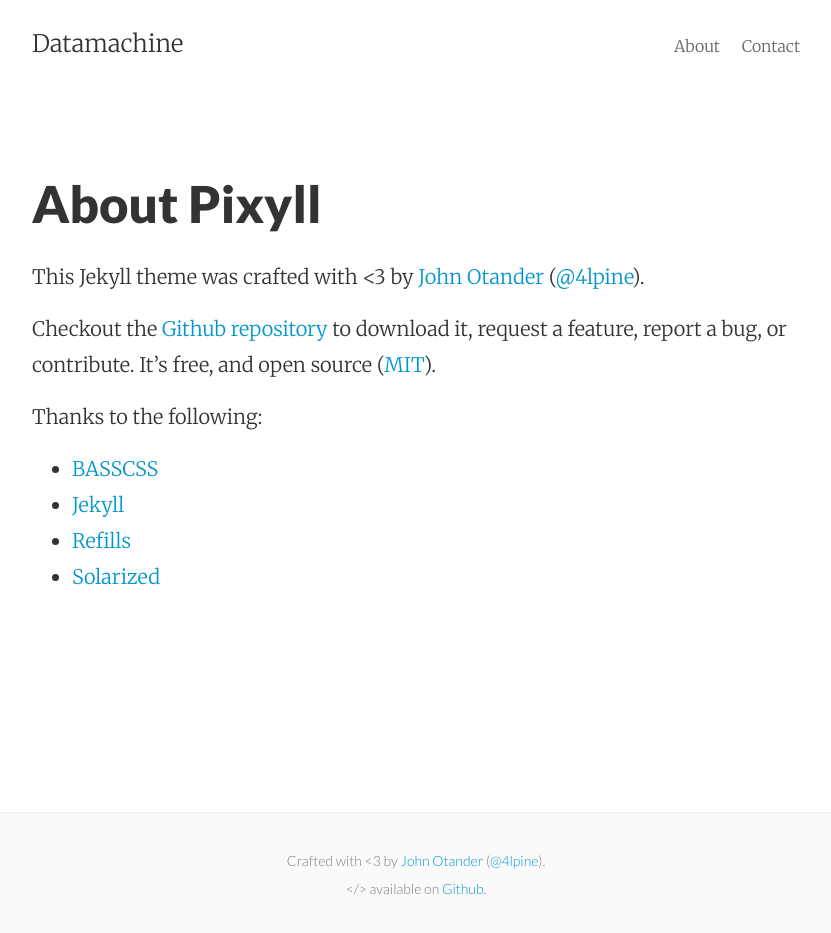
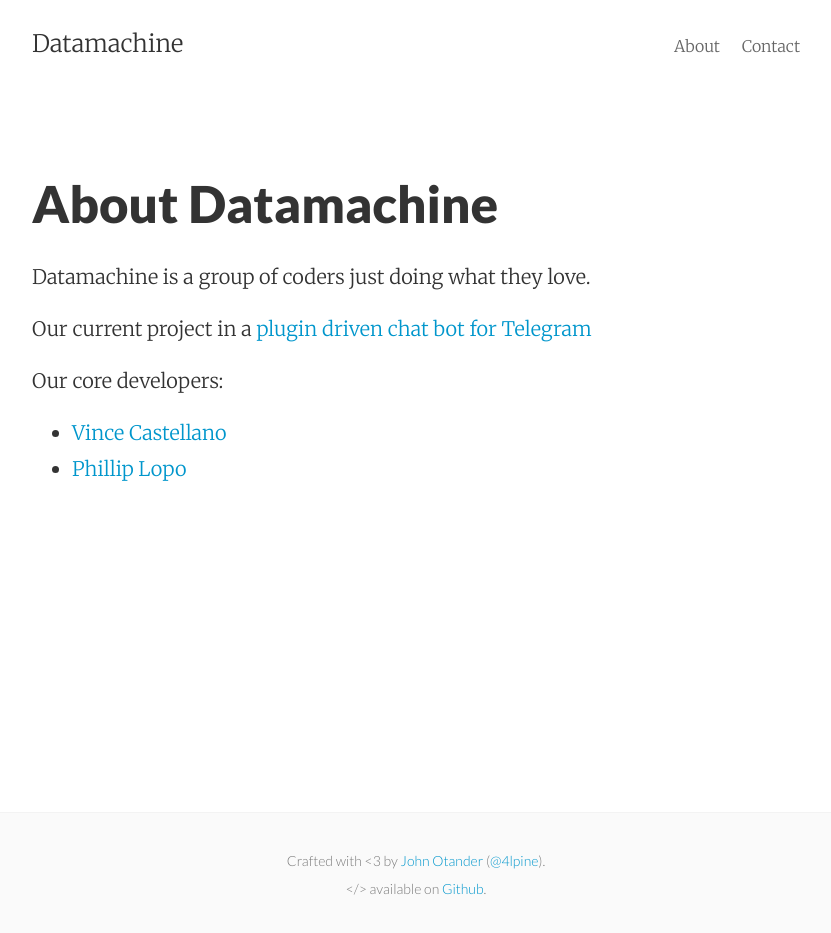
Before and after one commit to datamachine/datamachine.github.io, a Jekyll site: the page built from about.md, in a window 1280 px wide. Shown: the whole page, without its empty margins (224-1055 px from the left). Built offline with Jekyll 4.4.1, drawn with Linux system fonts in a browser that asks for light colours; Markdown is read by kramdown in place of the engine named in the settings.

Commit message:
updating about

```diff
--- a/about.md
+++ b/about.md
@@ -1,19 +1,14 @@
 ---
 layout: page
-title: About Pixyll
+title: About Datamachine
 permalink: /about/
 ---
 
-This Jekyll theme was crafted with <3 by [John Otander](http://johnotander.com)
-([@4lpine](https://twitter.com/4lpine)).
+Datamachine is a group of coders just doing what they love.
 
-Checkout the [Github repository](https://github.com/johnotander/pixyll) to download it,
-request a feature, report a bug, or contribute. It's free, and open source
-([MIT](http://opensource.org/licenses/MIT)).
+Our current project in a [plugin driven chat bot for Telegram](https://github.com/datamachine/telegram-pybot)
 
-Thanks to the following:
+Our core developers:
 
-* [BASSCSS](http://basscss.com)
-* [Jekyll](http://jekyllrb.com)
-* [Refills](http://refills.bourbon.io/)
-* [Solarized](http://ethanschoonover.com/solarized)
+* [Vince Castellano](surye.github.io)
+* [Phillip Lopo](xlopo.github.io)
```
